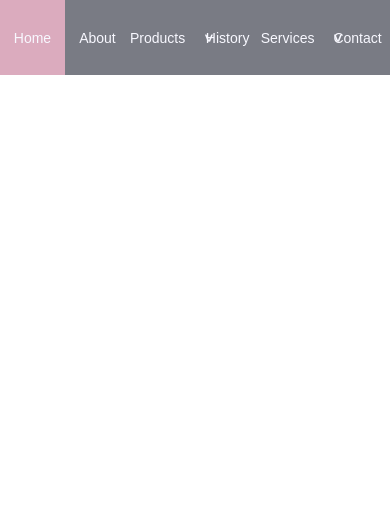
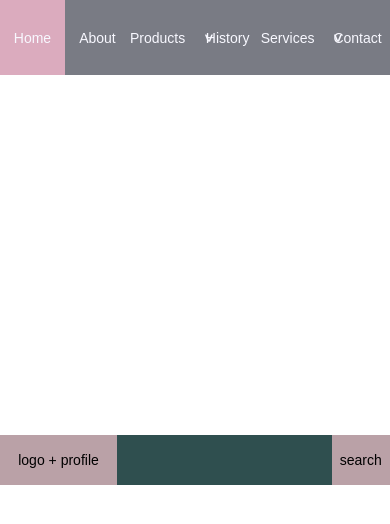
Before and after one commit to dwgrossberg/dynamicUI, a website built with webpack: page dist/index.html in a window 390 px wide. Built offline with nearby package versions, Linux system fonts and the light colour scheme.

Commit message:
Setup mobile menu html container

```diff
--- a/src/style.css
+++ b/src/style.css
@@ -14,7 +14,8 @@ body {
 
 #content {
   display: flex;
-  justify-content: center;
+  flex-direction: column;
+  justify-content: space-between;
   align-items: center;
   min-height: 100vh;
   min-width: 100vw;
@@ -55,3 +56,33 @@ body {
 .dropdown-sub-item:hover {
   background-color: #baa1a7;
 }
+
+/* Styles for mobileMenu.js */
+
+.mobile-container {
+  display: flex;
+  justify-content: center;
+  align-items: center;
+  width: 100%;
+  height: 50px;
+}
+
+.mobile-logo,
+.mobile-search {
+  width: 30%;
+  height: 50px;
+  background-color: #baa1a7;
+  display: flex;
+  justify-content: center;
+  align-items: center;
+}
+
+.mobile-search {
+  width: 15%;
+}
+
+#mobile-menu {
+  width: 55%;
+  height: 50px;
+  background-color: darkslategray;
+}
```
Also changed, not shown: dist/index.html, src/mobileMenu.js (added).
